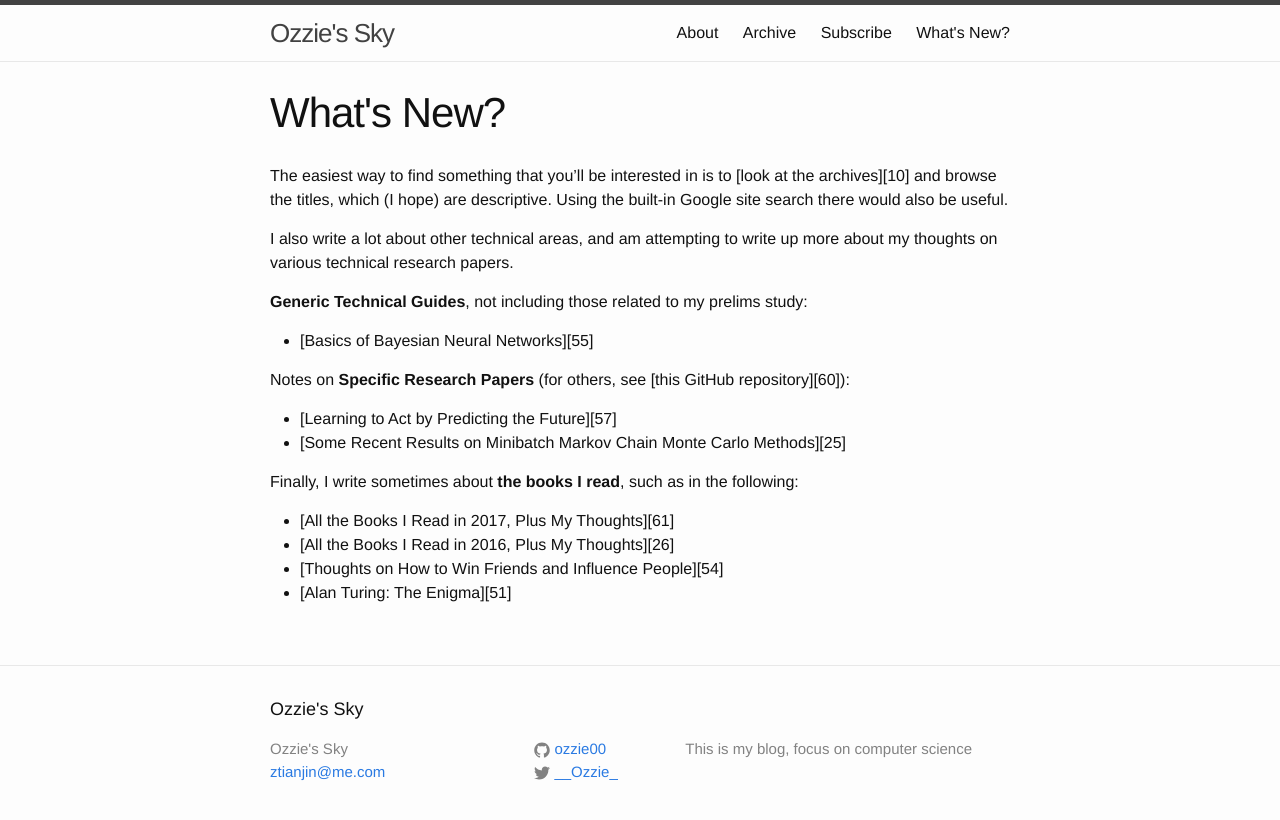
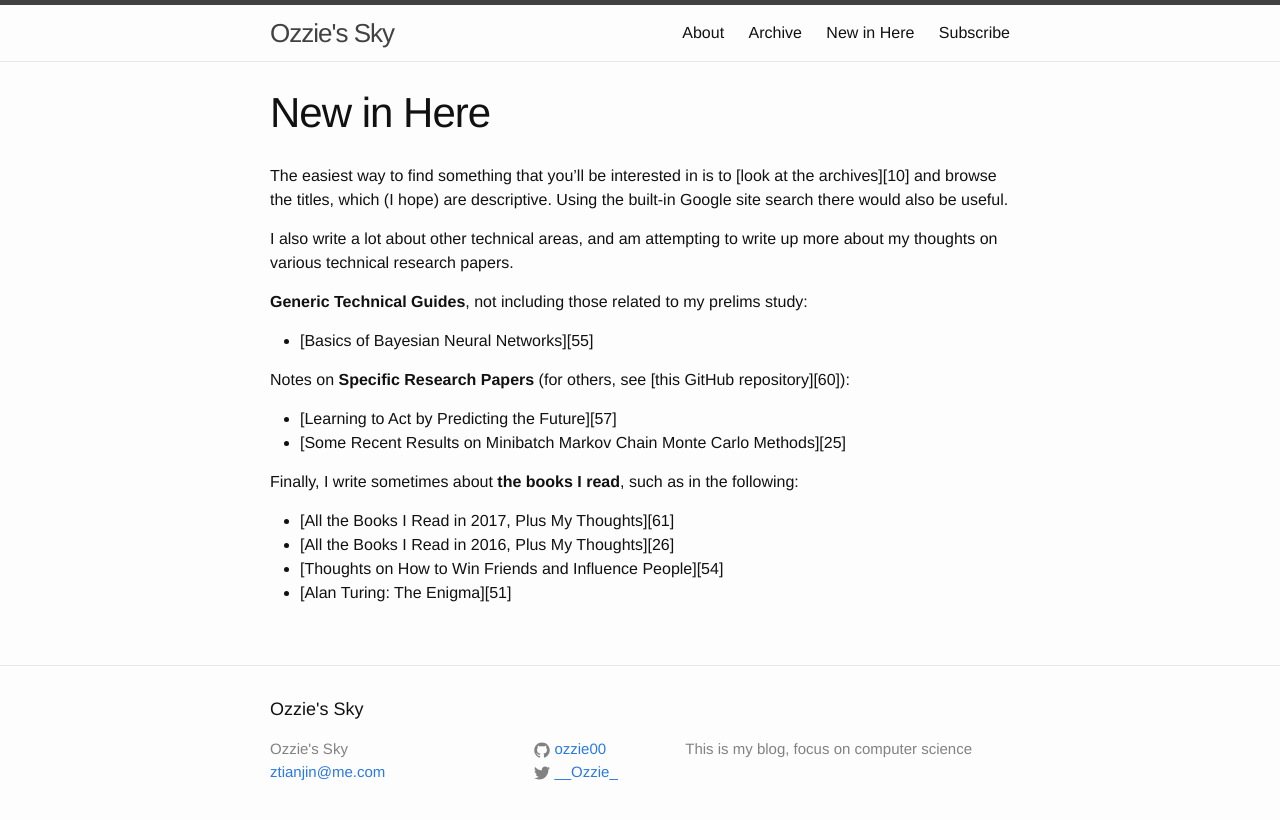
Before and after one commit to ozt-j/ozt-j.github.io, a Jekyll site: the page built from new-in-here.md, in a window 1280 px wide. Shown: the top 820 px of the page. Built offline with Jekyll 4.4.1, drawn with Linux system fonts in a browser that asks for light colours.

Commit message:
change what-is-new to new-in-here

```diff
--- a/what-is-new.md
+++ b/new-in-here.md
@@ -1,7 +1,7 @@
 ---
-title:      "What's New?"
+title:      "New in Here"
 layout:     page
-permalink:  /what-is-new.html
+permalink:  /new-in-here.html
 ---
 
 The easiest way to find something that you'll be interested in is to [look at
```
